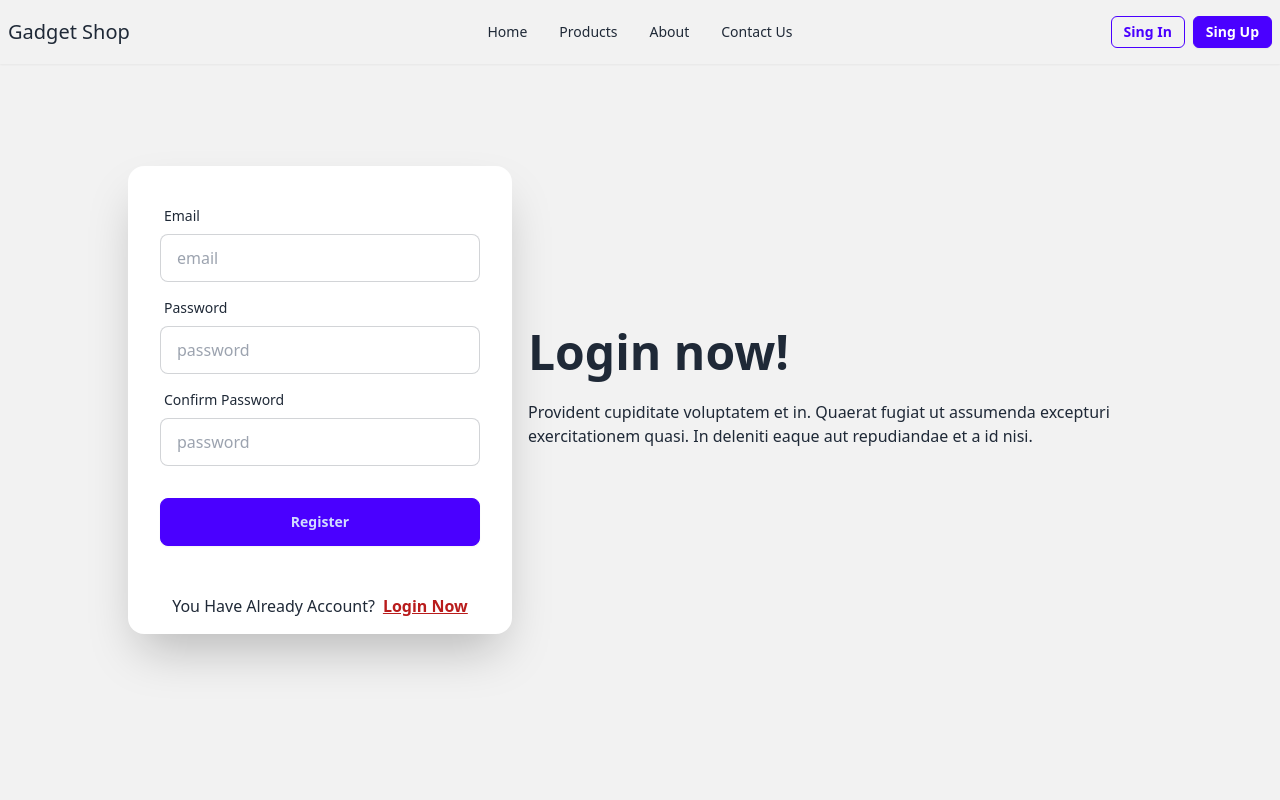
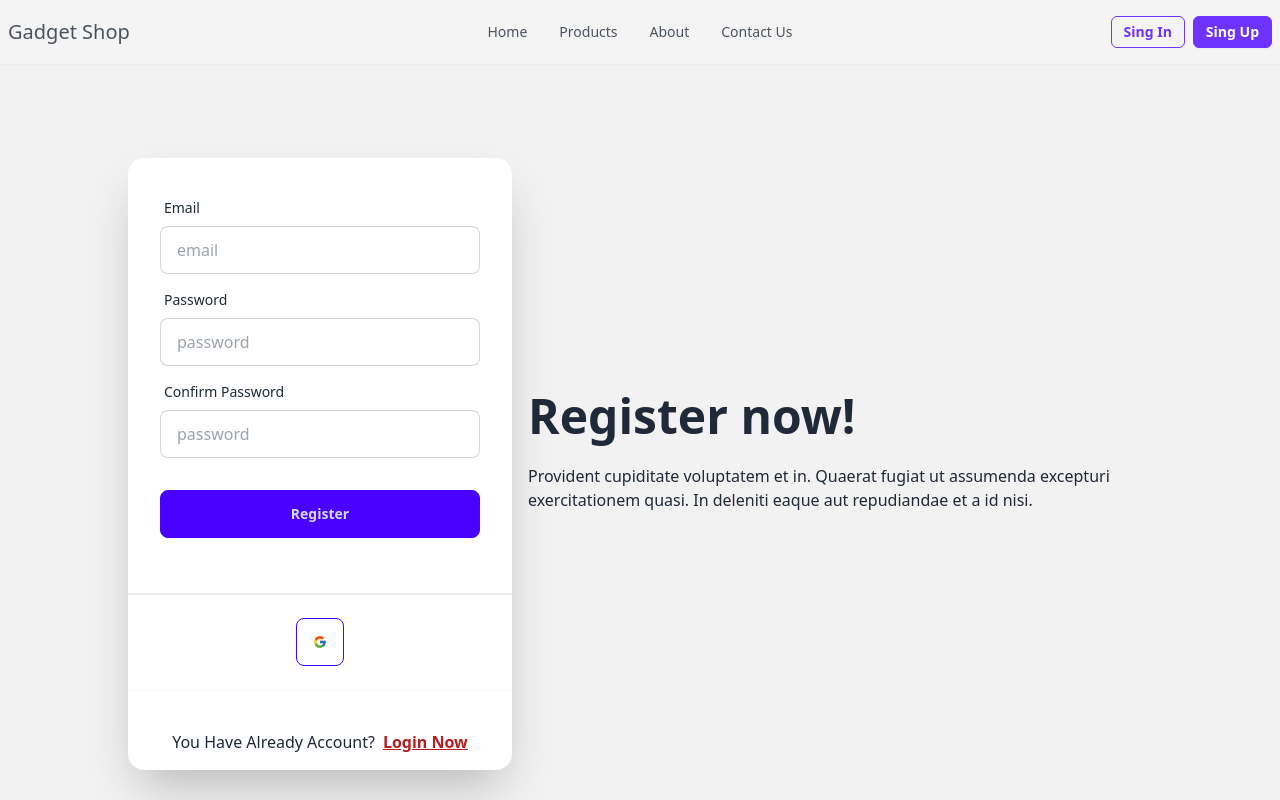
Before and after one commit to shohelrana2002/Gadget_Shop, a React (Vite) app: page /register in a window 1280 px wide. Shown: the top 800 px of the page. Built offline with nearby package versions, Linux system fonts and the light colour scheme; no server answers.

Commit message:
Gooogle Login PopUp Navbar Fixd Add

```diff
--- a/package.json
+++ b/package.json
@@ -17,6 +17,7 @@
     "react": "^18.3.1",
     "react-dom": "^18.3.1",
     "react-hook-form": "^7.53.2",
+    "react-icons": "^5.3.0",
     "react-router-dom": "^6.28.0",
     "sort-by": "^1.2.0"
   },
--- a/src/AuthProvider/AuthProvider.jsx
+++ b/src/AuthProvider/AuthProvider.jsx
@@ -6,9 +6,9 @@ import {
   onAuthStateChanged,
   signInWithEmailAndPassword,
   signInWithPopup,
+  GoogleAuthProvider,
   signOut,
 } from "firebase/auth";
-import { GoogleAuthProvider } from "firebase/auth/web-extension";
 export const AuthContext = createContext(null);
 
 const auth = getAuth(app);
@@ -22,21 +22,25 @@ const AuthProvider = ({ children }) => {
 
   // create a New Account
   const createAccount = (email, password) => {
+    setLoading(true);
     return createUserWithEmailAndPassword(auth, email, password);
   };
 
   // User Login
   const userLogin = (email, password) => {
+    setLoading(true);
     return signInWithEmailAndPassword(auth, email, password);
   };
 
   // Google login
   const googleLogin = () => {
-    return signInWithPopup(googleProvider, auth);
+    setLoading(true);
+    return signInWithPopup(auth, googleProvider);
   };
 
   // User logOut
   const userLogout = () => {
+    setLoading(true);
     return signOut(auth);
   };
 
--- a/src/Layout/MainLayout.jsx
+++ b/src/Layout/MainLayout.jsx
@@ -7,7 +7,7 @@ const MainLayout = () => {
   return (
     <div>
       <Navbar></Navbar>
-      <div className="min-h-screen-minus-240">
+      <div className="min-h-screen-minus-240 pt-16">
         <Outlet></Outlet>
       </div>
       <Footer></Footer>
--- /dev/null
+++ b/src/components/Home/Login_Register/GoogleLogin.jsx
@@ -0,0 +1,25 @@
+import React from "react";
+import useGetAuth from "../../../Hooks/useGetAuth";
+import { FcGoogle } from "react-icons/fc";
+const GoogleLogin = () => {
+  const { googleLogin } = useGetAuth();
+  const handleGoogleLogin = () => {
+    googleLogin();
+  };
+  return (
+    <div>
+      <div className="divider"></div>
+      <div className="text-center">
+        <button
+          className="btn btn-outline btn-primary"
+          onClick={handleGoogleLogin}
+        >
+          <FcGoogle />
+        </button>
+      </div>
+      <div className="divider opacity-25"></div>
+    </div>
+  );
+};
+
+export default GoogleLogin;
--- a/src/components/Home/UserDropDown.jsx
+++ b/src/components/Home/UserDropDown.jsx
@@ -1,8 +1,12 @@
 import React from "react";
 import useGetAuth from "../../Hooks/useGetAuth";
 import userPic from "../../../public/user.png";
+import { Link } from "react-router-dom";
 const UserDropDown = () => {
-  const { user } = useGetAuth();
+  const { user, userLogout } = useGetAuth();
+  const handleLogout = () => {
+    userLogout();
+  };
   return (
     <div>
       <div className="dropdown dropdown-end">
@@ -18,10 +22,15 @@ const UserDropDown = () => {
           className="dropdown-content menu bg-base-100 rounded-box z-[1] w-52 p-2 shadow"
         >
           <li>
-            <a>Item 1</a>
+            <Link>Dashboard</Link>
           </li>
           <li>
-            <a>Item 2</a>
+            <button
+              onClick={handleLogout}
+              className="btn btn-outline btn-sm btn-primary"
+            >
+              LogOut
+            </button>
           </li>
         </ul>
       </div>
--- a/src/components/Navbar.jsx
+++ b/src/components/Navbar.jsx
@@ -7,7 +7,7 @@ const Navbar = () => {
   const { user } = useGetAuth();
   return (
     <div>
-      <div className="navbar h-16 fixed z-10 shadow-sm  bg-base-200">
+      <div className="navbar h-16 top-0 fixed z-10 shadow-sm opacity-80 bg-base-200">
         <div className="navbar-start">
           <div className="dropdown">
             <div tabIndex={0} role="button" className="btn btn-ghost lg:hidden">
@@ -98,9 +98,11 @@ const Navbar = () => {
                   Sing In
                 </button>
               </Link>
-              <button className="btn btn-primary btn-sm text-white py-1 rounded-md">
-                Sing Up
-              </button>
+              <Link to={"/register"}>
+                <button className="btn btn-primary btn-sm text-white py-1 rounded-md">
+                  Sing Up
+                </button>
+              </Link>
             </div>
           </div>
         )}
--- a/src/pages/Login.jsx
+++ b/src/pages/Login.jsx
@@ -1,10 +1,12 @@
 import React, { useContext } from "react";
-import { Link } from "react-router-dom";
+import { Link, useNavigate } from "react-router-dom";
 import useGetAuth from "../Hooks/useGetAuth";
 import { useForm } from "react-hook-form";
+import GoogleLogin from "../components/Home/Login_Register/GoogleLogin";
 
 const Login = () => {
   const { userLogin } = useGetAuth();
+  const navigate = useNavigate();
   const {
     register,
     handleSubmit,
@@ -13,6 +15,8 @@ const Login = () => {
   } = useForm();
   const handleLogin = (data) => {
     console.log(data);
+    userLogin(data.email, data.password);
+    navigate("/");
   };
   return (
     <div>
@@ -63,7 +67,9 @@ const Login = () => {
                 </button>
               </div>
             </form>
-
+            <div>
+              <GoogleLogin></GoogleLogin>
+            </div>
             <div className="text-center my-4">
               <p>
                 Yo Are New
--- a/src/pages/Register.jsx
+++ b/src/pages/Register.jsx
@@ -1,10 +1,12 @@
 import React from "react";
-import { Link } from "react-router-dom";
+import { Link, useNavigate } from "react-router-dom";
 import useGetAuth from "../Hooks/useGetAuth";
 import { useForm } from "react-hook-form";
+import GoogleLogin from "../components/Home/Login_Register/GoogleLogin";
 
 const Register = () => {
   const { createAccount } = useGetAuth();
+  const navigate = useNavigate();
   const {
     register,
     handleSubmit,
@@ -14,6 +16,7 @@ const Register = () => {
   const onSubmit = (data) => {
     createAccount(data.email, data.password);
     console.log(data);
+    navigate("/");
   };
   return (
     <div>
@@ -21,7 +24,7 @@ const Register = () => {
         <div className="hero bg-base-200 min-h-screen">
           <div className="hero-content flex-col lg:flex-row-reverse">
             <div className="text-center lg:w-1/2 w-full lg:text-left">
-              <h1 className="text-5xl font-bold">Login now!</h1>
+              <h1 className="text-5xl font-bold">Register now!</h1>
               <p className="py-6">
                 Provident cupiditate voluptatem et in. Quaerat fugiat ut
                 assumenda excepturi exercitationem quasi. In deleniti eaque aut
@@ -103,6 +106,9 @@ const Register = () => {
                   </button>
                 </div>
               </form>
+              <div>
+                <GoogleLogin></GoogleLogin>
+              </div>
               <div className="text-center my-4">
                 <p>
                   You Have Already Account?
```
Also changed, not shown: 1 other file (tests, documents, lock files or other folders).
